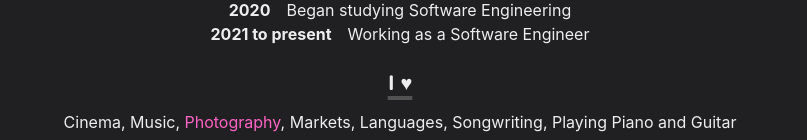
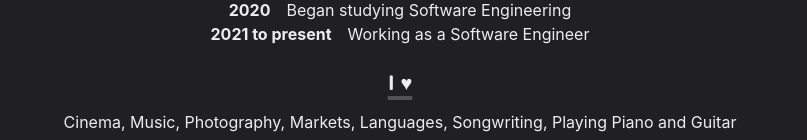
Before and after one commit to michaelgroves90/michael-groves, a Next.js app: page / in a window 1280 px wide. Shown: the part 812-952 px from the top of the page, without its empty margins (240-1047 px from the left). Built offline with nearby package versions, Linux system fonts and the light colour scheme.

Commit message:
small update

```diff
--- a/pages/index.js
+++ b/pages/index.js
@@ -120,11 +120,7 @@ const Home = () => (
         <Heading as="h3" variant="section-title">
           I ♥
         </Heading>
-          Cinema, Music,{' '}
-          <Link href="https://500px.com/p/craftzdog" target="_blank">
-            Photography
-          </Link>
-          ,{' '}Markets, Languages, Songwriting, Playing Piano and Guitar
+          Cinema, Music, Photography, Markets, Languages, Songwriting, Playing Piano and Guitar
       </Section>
 
       <Section delay={0.3}>
```
